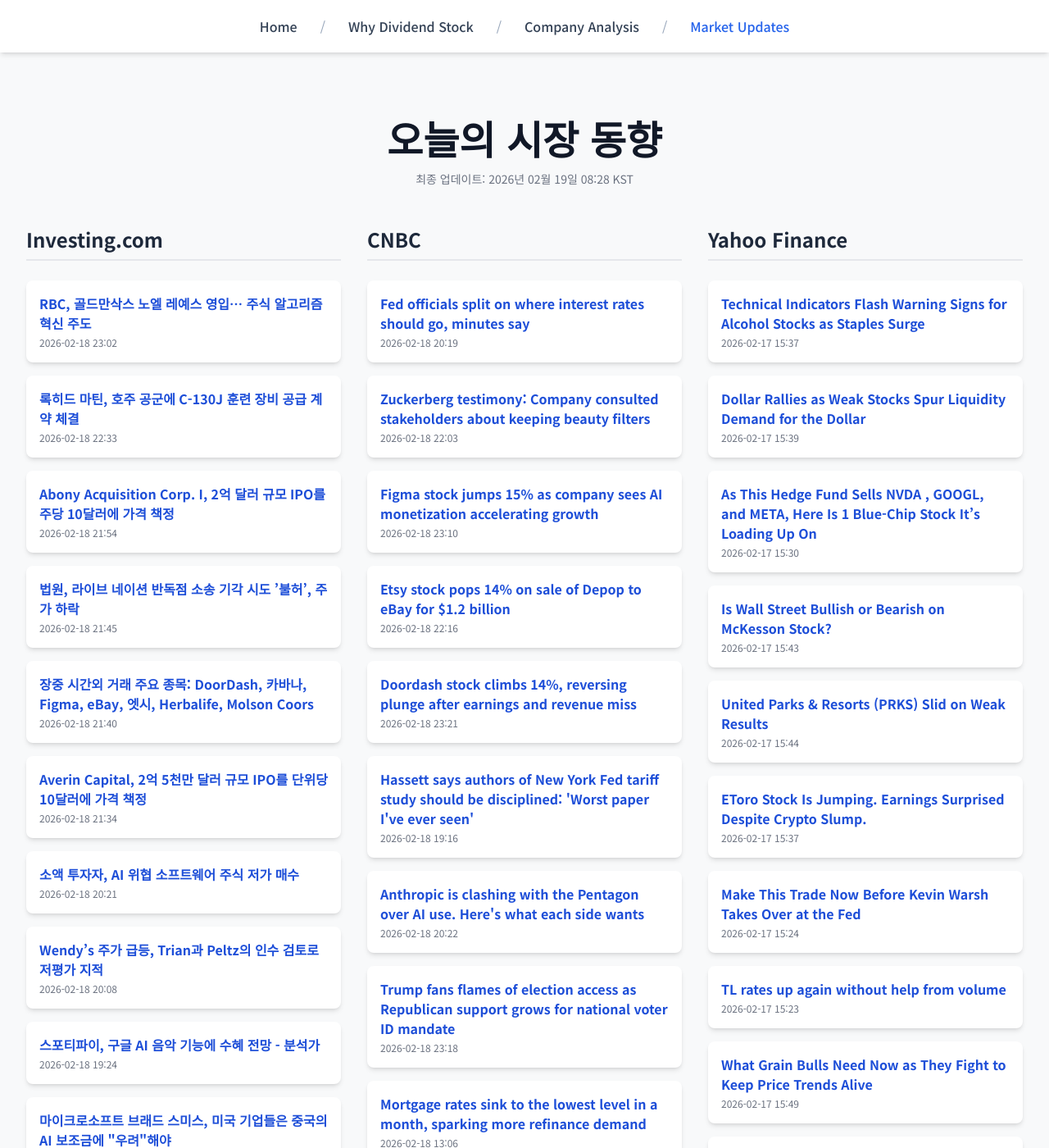
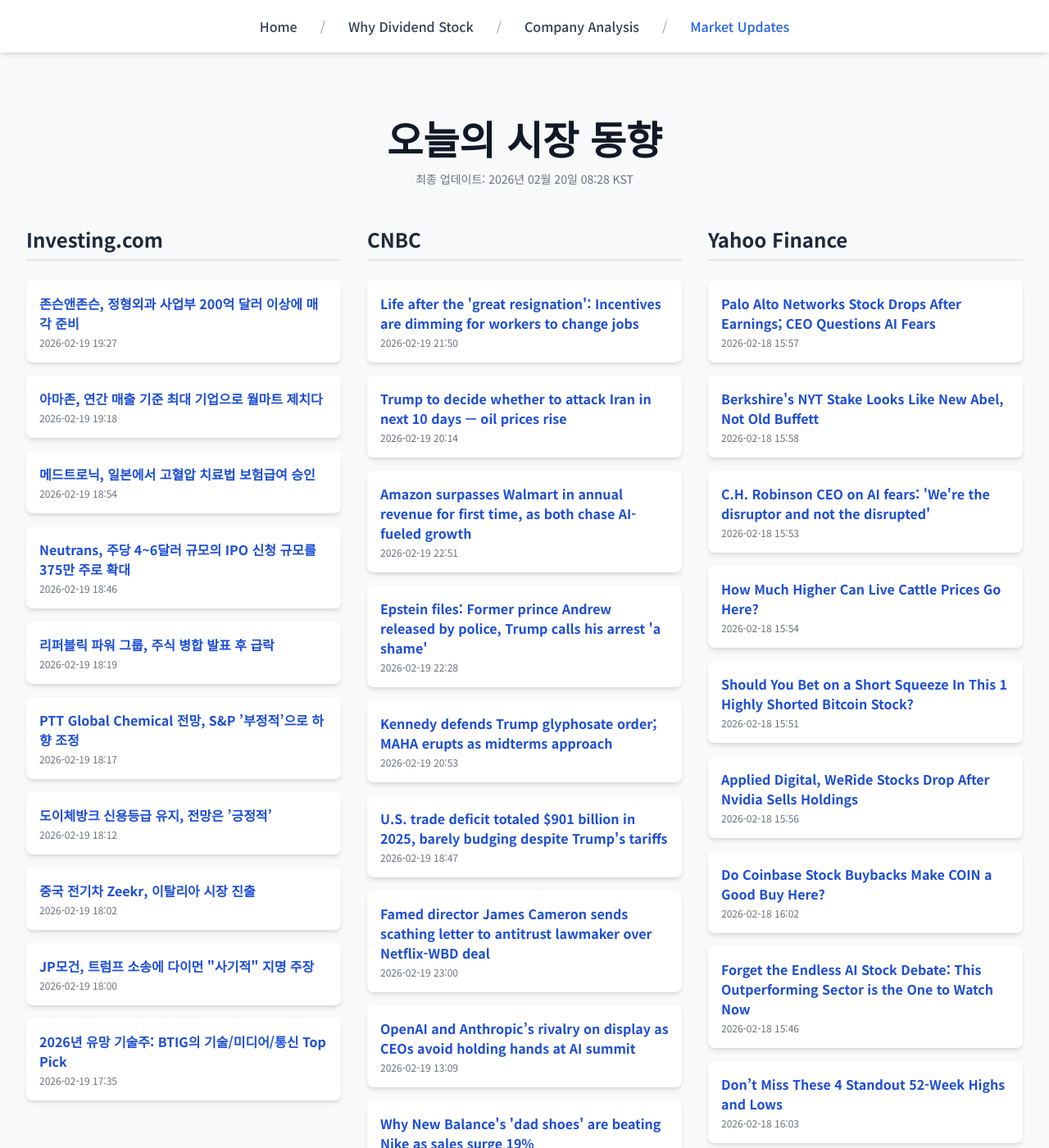
Before and after one commit to Kay-Hwang/my-company-analysis, a Jekyll site: the page built from market-updates.html, in a window 1280 px wide and 1400 px high. Shown: the whole window at 82% size. Built offline with Jekyll 4.4.1, drawn with Linux system fonts in a browser that asks for light colours; nearby versions of some CDN libraries; a script that is not in the unit is left out; some of the changed text lies outside the part shown.

Commit message:
Update daily data

```diff
--- a/_data/latest_data.json
+++ b/_data/latest_data.json
@@ -1,190 +1,190 @@
 {
-  "lastUpdated": "2026년 02월 19일 08:28 KST",
+  "lastUpdated": "2026년 02월 20일 08:28 KST",
   "news": {
     "investing": [
       {
-        "title": "RBC, 골드만삭스 노엘 레예스 영입… 주식 알고리즘 혁신 주도",
-        "link": "https://kr.investing.com/news/stock-market-news/article-93CH-1830746",
-        "pubDate": "2026-02-18 23:02:37",
-        "summary": "RBC, 골드만삭스 노엘 레예스 영입… 주식 알고리즘 혁신 주도"
+        "title": "존슨앤존슨, 정형외과 사업부 200억 달러 이상에 매각 준비",
+        "link": "https://kr.investing.com/news/stock-market-news/article-93CH-1832528",
+        "pubDate": "2026-02-19 19:27:49",
+        "summary": "존슨앤존슨, 정형외과 사업부 200억 달러 이상에 매각 준비"
       },
       {
-        "title": "록히드 마틴, 호주 공군에 C-130J 훈련 장비 공급 계약 체결",
-        "link": "https://kr.investing.com/news/stock-market-news/article-93CH-1830723",
-        "pubDate": "2026-02-18 22:33:09",
-        "summary": "록히드 마틴, 호주 공군에 C-130J 훈련 장비 공급 계약 체결"
+        "title": "아마존, 연간 매출 기준 최대 기업으로 월마트 제치다",
+        "link": "https://kr.investing.com/news/stock-market-news/article-1832524",
+        "pubDate": "2026-02-19 19:18:23",
+        "summary": "아마존, 연간 매출 기준 최대 기업으로 월마트 제치다"
       },
       {
-        "title": "Abony Acquisition Corp. I, 2억 달러 규모 IPO를 주당 10달러에 가격 책정",
-        "link": "https://kr.investing.com/news/stock-market-news/article-432SI-1830669",
-        "pubDate": "2026-02-18 21:54:05",
-        "summary": "Abony Acquisition Corp. I, 2억 달러 규모 IPO를 주당 10달러에 가격 책정"
+        "title": "메드트로닉, 일본에서 고혈압 치료법 보험급여 승인",
+        "link": "https://kr.investing.com/news/stock-market-news/article-93CH-1832501",
+        "pubDate": "2026-02-19 18:54:15",
+        "summary": "메드트로닉, 일본에서 고혈압 치료법 보험급여 승인"
       },
       {
-        "title": "법원, 라이브 네이션 반독점 소송 기각 시도 ’불허’, 주가 하락",
-        "link": "https://kr.investing.com/news/stock-market-news/article-93CH-1830645",
-        "pubDate": "2026-02-18 21:45:34",
-        "summary": "법원, 라이브 네이션 반독점 소송 기각 시도 ’불허’, 주가 하락"
+        "title": "Neutrans, 주당 4~6달러 규모의 IPO 신청 규모를 375만 주로 확대",
+        "link": "https://kr.investing.com/news/stock-market-news/article-432SI-1832498",
+        "pubDate": "2026-02-19 18:46:08",
+        "summary": "Neutrans, 주당 4~6달러 규모의 IPO 신청 규모를 375만 주로 확대"
       },
       {
-        "title": "장중 시간외 거래 주요 종목: DoorDash, 카바나, Figma, eBay, 엣시, Herbalife, Molson Coors",
-        "link": "https://kr.investing.com/news/stock-market-news/article-432SI-1830625",
-        "pubDate": "2026-02-18 21:40:03",
-        "summary": "장중 시간외 거래 주요 종목: DoorDash, 카바나, Figma, eBay, 엣시, Herbalife, Molson Coors"
+        "title": "리퍼블릭 파워 그룹, 주식 병합 발표 후 급락",
+        "link": "https://kr.investing.com/news/stock-market-news/article-93CH-1832487",
+        "pubDate": "2026-02-19 18:19:57",
+        "summary": "리퍼블릭 파워 그룹, 주식 병합 발표 후 급락"
       },
       {
-        "title": "Averin Capital, 2억 5천만 달러 규모 IPO를 단위당 10달러에 가격 책정",
-        "link": "https://kr.investing.com/news/stock-market-news/article-432SI-1830614",
-        "pubDate": "2026-02-18 21:34:04",
-        "summary": "Averin Capital, 2억 5천만 달러 규모 IPO를 단위당 10달러에 가격 책정"
+        "title": "PTT Global Chemical 전망, S&P ’부정적’으로 하향 조정",
+        "link": "https://kr.investing.com/news/stock-market-news/article-93CH-1832484",
+        "pubDate": "2026-02-19 18:17:04",
+        "summary": "PTT Global Chemical 전망, S&P ’부정적’으로 하향 조정"
       },
       {
-        "title": "소액 투자자, AI 위협 소프트웨어 주식 저가 매수",
-        "link": "https://kr.investing.com/news/stock-market-news/article-93CH-1830501",
-        "pubDate": "2026-02-18 20:21:08",
-        "summary": "소액 투자자, AI 위협 소프트웨어 주식 저가 매수"
+        "title": "도이체방크 신용등급 유지, 전망은 ’긍정적’",
+        "link": "https://kr.investing.com/news/stock-market-news/article-93CH-1832480",
+        "pubDate": "2026-02-19 18:12:47",
+        "summary": "도이체방크 신용등급 유지, 전망은 ’긍정적’"
       },
       {
-        "title": "Wendy’s 주가 급등, Trian과 Peltz의 인수 검토로 저평가 지적",
-        "link": "https://kr.investing.com/news/stock-market-news/article-1830488",
-        "pubDate": "2026-02-18 20:08:05",
-        "summary": "Wendy’s 주가 급등, Trian과 Peltz의 인수 검토로 저평가 지적"
+        "title": "중국 전기차 Zeekr, 이탈리아 시장 진출",
+        "link": "https://kr.investing.com/news/stock-market-news/article-93CH-1832468",
+        "pubDate": "2026-02-19 18:02:59",
+        "summary": "중국 전기차 Zeekr, 이탈리아 시장 진출"
       },
       {
-        "title": "스포티파이, 구글 AI 음악 기능에 수혜 전망 - 분석가",
-        "link": "https://kr.investing.com/news/stock-market-news/article-93CH-1830462",
-        "pubDate": "2026-02-18 19:24:08",
-        "summary": "스포티파이, 구글 AI 음악 기능에 수혜 전망 - 분석가"
+        "title": "JP모건, 트럼프 소송에 다이먼 \"사기적\" 지명 주장",
+        "link": "https://kr.investing.com/news/stock-market-news/article-93CH-1832466",
+        "pubDate": "2026-02-19 18:00:54",
+        "summary": "JP모건, 트럼프 소송에 다이먼 \"사기적\" 지명 주장"
       },
       {
-        "title": "마이크로소프트 브래드 스미스, 미국 기업들은 중국의 AI 보조금에 \"우려\"해야",
-        "link": "https://kr.investing.com/news/stock-market-news/article-1830391",
-        "pubDate": "2026-02-18 18:23:13",
-        "summary": "마이크로소프트 브래드 스미스, 미국 기업들은 중국의 AI 보조금에 \"우려\"해야"
+        "title": "2026년 유망 기술주: BTIG의 기술/미디어/통신 Top Pick",
+        "link": "https://kr.investing.com/news/stock-market-news/article-93CH-1832453",
+        "pubDate": "2026-02-19 17:35:19",
+        "summary": "2026년 유망 기술주: BTIG의 기술/미디어/통신 Top Pick"
       }
     ],
     "cnbc": [
       {
-        "title": "Fed officials split on where interest rates should go, minutes say",
-        "link": "https://www.cnbc.com/2026/02/18/fed-minutes-january-2026.html",
-        "pubDate": "Wed, 18 Feb 2026 20:19:23 GMT",
-        "summary": "The Federal Reserve on Wednesday released minutes from its Jan. 27-28 meeting."
+        "title": "Life after the 'great resignation': Incentives are dimming for workers to change jobs",
+        "link": "https://www.cnbc.com/2026/02/19/life-after-the-great-resignation-incentives-are-dimming-for-workers-to-change-jobs.html",
+        "pubDate": "Thu, 19 Feb 2026 21:50:32 GMT",
+        "summary": "The disparity between average annual pay increases for those staying in their jobs and for those leaving has all but collapsed."
       },
       {
-        "title": "Zuckerberg testimony: Company consulted stakeholders about keeping beauty filters",
-        "link": "https://www.cnbc.com/2026/02/18/meta-mark-zuckerberg-social-media-safety-trial.html",
-        "pubDate": "Wed, 18 Feb 2026 22:03:40 GMT",
-        "summary": "Meta CEO Mark Zuckerberg took the stand in a closely watched social media and safety trial that could reshape the industry."
+        "title": "Trump to decide whether to attack Iran in next 10 days — oil prices rise",
+        "link": "https://www.cnbc.com/2026/02/19/trump-to-decide-whether-to-attack-iran-in-next-10-days-oil-prices-jump.html",
+        "pubDate": "Thu, 19 Feb 2026 20:14:49 GMT",
+        "summary": "The U.S. has launched a major military buildup in the Middle East is it threatens Iran with potential military strikes."
       },
       {
-        "title": "Figma stock jumps 15% as company sees AI monetization accelerating growth",
-        "link": "https://www.cnbc.com/2026/02/18/figma-fig-q4-earnings-report-2025.html",
-        "pubDate": "Wed, 18 Feb 2026 23:10:32 GMT",
-        "summary": "The design software company maintained its gross margin even as more people adopted the Figma Make artificial intelligence tool."
+        "title": "Amazon surpasses Walmart in annual revenue for first time, as both chase AI-fueled growth",
+        "link": "https://www.cnbc.com/2026/02/19/amazon-revenue-passes-walmart-earnings-reports.html",
+        "pubDate": "Thu, 19 Feb 2026 22:51:37 GMT",
+        "summary": "The shuffle underscores the rivalry between the two retailers, particularly as Walmart expands its advertising and third-party marketplace businesses."
       },
       {
-        "title": "Etsy stock pops 14% on sale of Depop to eBay for $1.2 billion",
-        "link": "https://www.cnbc.com/2026/02/18/ebay-buying-depop-etsy.html",
-        "pubDate": "Wed, 18 Feb 2026 22:16:52 GMT",
-        "summary": "Etsy, which bought Depop nearly five years ago, said the deal would allow it to focus on its core marketplace business."
+        "title": "Epstein files: Former prince Andrew released by police, Trump calls his arrest 'a shame'",
+        "link": "https://www.cnbc.com/2026/02/19/epstein-files-former-prince-andrew-police-released-arrest.html",
+        "pubDate": "Thu, 19 Feb 2026 22:28:58 GMT",
+        "summary": "President Donald Trump said the arrest of Andrew Mountbatten-Windsor, the brother of King Charles III, was \"very sad\" and \"so bad for the royal family.\""
       },
       {
-        "title": "Doordash stock climbs 14%, reversing plunge after earnings and revenue miss",
-        "link": "https://www.cnbc.com/2026/02/18/doordash-dash-q4-2025-earnings.html",
-        "pubDate": "Wed, 18 Feb 2026 23:21:02 GMT",
-        "summary": "Investors have raised concerns over the company's ambitious investing plans as it ramps up its artificial intelligence and autonomous tech"
+        "title": "Kennedy defends Trump glyphosate order; MAHA erupts as midterms approach",
+        "link": "https://www.cnbc.com/2026/02/19/trump-kennedy-glyphosate-maha-midterms-rfk-jr.html",
+        "pubDate": "Thu, 19 Feb 2026 20:53:50 GMT",
+        "summary": "President Donald Trump on Wednesday invoked the Defense Production Act to spur the domestic production of glyphosate and elemental phosphorus."
       },
       {
-        "title": "Hassett says authors of New York Fed tariff study should be disciplined: 'Worst paper I've ever seen'",
-        "link": "https://www.cnbc.com/2026/02/18/hassett-says-authors-of-new-york-fed-tariff-study-should-be-disciplined-worst-paper-ive-ever-seen.html",
-        "pubDate": "Wed, 18 Feb 2026 19:16:09 GMT",
-        "summary": "The NEC director ripped the report, saying that central bank researchers ignored key aspects of how the duties worked"
+        "title": "U.S. trade deficit totaled $901 billion in 2025, barely budging despite Trump's tariffs",
+        "link": "https://www.cnbc.com/2026/02/19/us-trade-deficit-totaled-901-billion-in-2025-despite-trumps-tariffs.html",
+        "pubDate": "Thu, 19 Feb 2026 18:47:02 GMT",
+        "summary": "The U.S. trade deficit swelled in December, closing out a year in which the imbalance was essentially unchanged."
       },
       {
-        "title": "Anthropic is clashing with the Pentagon over AI use. Here's what each side wants",
-        "link": "https://www.cnbc.com/2026/02/18/anthropic-pentagon-ai-defense-war-surveillance.html",
-        "pubDate": "Wed, 18 Feb 2026 20:22:45 GMT",
-        "summary": "Anthropic landed a $200 million Defense contract last year, as did AI rivals OpenAI, Google and xAI."
+        "title": "Famed director James Cameron sends scathing letter to antitrust lawmaker over Netflix-WBD deal",
+        "link": "https://www.cnbc.com/2026/02/19/netflix-wbd-james-cameron-sends-scathing-letter-to-antitrust-lawmaker.html",
+        "pubDate": "Thu, 19 Feb 2026 23:00:07 GMT",
+        "summary": "James Cameron, award-winning director of \"Avatar\" and \"Titanic,\" calls Netflix's proposed acquisition of WBD assets \"disastrous\" for the theater business."
       },
       {
-        "title": "Trump fans flames of election access as Republican support grows for national voter ID mandate",
-        "link": "https://www.cnbc.com/2026/02/18/trump-elections-save-act-congress-voter-id.html",
-        "pubDate": "Wed, 18 Feb 2026 23:18:33 GMT",
-        "summary": "President Donald Trump wants a national voter ID requirement, a mandate he wants to impose via executive order."
+        "title": "OpenAI and Anthropic’s rivalry on display as CEOs avoid holding hands at AI summit",
+        "link": "https://www.cnbc.com/2026/02/19/openai-sam-altman-anthropic-dario-amodei-india-ai-summit.html",
+        "pubDate": "Thu, 19 Feb 2026 13:09:06 GMT",
+        "summary": "OpenAI’s Sam Altman and Anthropic’s Dario Amodei had an awkward moment at a major AI summit, with the two CEOs of competing AI giants opting not to link hands."
       },
       {
-        "title": "Mortgage rates sink to the lowest level in a month, sparking more refinance demand",
-        "link": "https://www.cnbc.com/2026/02/18/mortgage-rates-sink-to-the-lowest-level-in-a-month-sparking-more-refinance-demand.html",
-        "pubDate": "Wed, 18 Feb 2026 13:06:14 GMT",
-        "summary": "Mortgage rates dropped again last week, sparking a small jump in refinancing, but potential buyers were not impressed."
+        "title": "Why New Balance's 'dad shoes' are beating Nike as sales surge 19%",
+        "link": "https://www.cnbc.com/2026/02/19/new-balance-2025-sales-jump-19percent-as-brand-takes-share-from-nike.html",
+        "pubDate": "Thu, 19 Feb 2026 13:30:01 GMT",
+        "summary": "New Balance grew sales 19% to $9.2 billion in 2025 as its emphasis on street-wear styles and performance resonate with a wide range of shoppers."
       },
       {
-        "title": "The 'boomcession': Why Americans feel left behind by a growing economy",
-        "link": "https://www.cnbc.com/2026/02/18/boomcession-econonomy-gdp-recession-consumer-sentiment.html",
-        "pubDate": "Wed, 18 Feb 2026 13:56:56 GMT",
-        "summary": "A combination of the words \"boom\" and \"recession\" can help explain why Americans feel so sour about a growing economy."
+        "title": "Democrats pick Virginia Gov. Spanberger to give State of the Union rebuttal",
+        "link": "https://www.cnbc.com/2026/02/19/democrats-pick-gov-spanberger-to-give-state-of-the-union-rebuttal-.html",
+        "pubDate": "Thu, 19 Feb 2026 19:57:53 GMT",
+        "summary": "President Donald Trump will address the nation on Tuesday amid sagging poll numbers."
       }
     ],
     "yahoo": [
       {
-        "title": "Technical Indicators Flash Warning Signs for Alcohol Stocks as Staples Surge",
-        "link": "https://www.barrons.com/articles/parabolic-move-staples-alcohol-stocks-2bd0e724?siteid=yhoof2&yptr=yahoo",
-        "pubDate": "2026-02-17T15:37:00Z",
-        "summary": "Technical Indicators Flash Warning Signs for Alcohol Stocks as Staples Surge"
+        "title": "Palo Alto Networks Stock Drops After Earnings; CEO Questions AI Fears",
+        "link": "https://www.wsj.com/livecoverage/stock-market-today-dow-sp-500-nasdaq-02-18-2026/card/palo-alto-networks-stock-drops-after-earnings-ceo-questions-ai-fears-Zbh2TAoRo0jimeJMwe84?siteid=yhoof2&yptr=yahoo",
+        "pubDate": "2026-02-18T15:57:05Z",
+        "summary": "Palo Alto Networks Stock Drops After Earnings; CEO Questions AI Fears"
       },
       {
-        "title": "Dollar Rallies as Weak Stocks Spur Liquidity Demand for the Dollar",
-        "link": "https://finance.yahoo.com/news/dollar-rallies-weak-stocks-spur-153929166.html",
-        "pubDate": "2026-02-17T15:39:29Z",
-        "summary": "Dollar Rallies as Weak Stocks Spur Liquidity Demand for the Dollar"
+        "title": "Berkshire's NYT Stake Looks Like New Abel, Not Old Buffett",
+        "link": "https://finance.yahoo.com/news/berkshires-nyt-stake-looks-abel-155826200.html",
+        "pubDate": "2026-02-18T15:58:26Z",
+        "summary": "Berkshire's NYT Stake Looks Like New Abel, Not Old Buffett"
       },
       {
-        "title": "As This Hedge Fund Sells NVDA , GOOGL, and META, Here Is 1 Blue-Chip Stock It’s Loading Up On",
-        "link": "https://finance.yahoo.com/news/hedge-fund-sells-nvda-googl-153024862.html",
-        "pubDate": "2026-02-17T15:30:24Z",
-        "summary": "As This Hedge Fund Sells NVDA , GOOGL, and META, Here Is 1 Blue-Chip Stock It’s Loading Up On"
+        "title": "C.H. Robinson CEO on AI fears: 'We're the disruptor and not the disrupted'",
+        "link": "https://finance.yahoo.com/news/ch-robinson-ceo-on-ai-fears-were-the-disruptor-and-not-the-disrupted-155344465.html",
+        "pubDate": "2026-02-18T15:53:44Z",
+        "summary": "C.H. Robinson CEO on AI fears: 'We're the disruptor and not the disrupted'"
       },
       {
-        "title": "Is Wall Street Bullish or Bearish on McKesson Stock?",
-        "link": "https://finance.yahoo.com/news/wall-street-bullish-bearish-mckesson-154331587.html",
-        "pubDate": "2026-02-17T15:43:31Z",
-        "summary": "Is Wall Street Bullish or Bearish on McKesson Stock?"
+        "title": "How Much Higher Can Live Cattle Prices Go Here?",
+        "link": "https://finance.yahoo.com/news/much-higher-live-cattle-prices-155427674.html",
+        "pubDate": "2026-02-18T15:54:27Z",
+        "summary": "How Much Higher Can Live Cattle Prices Go Here?"
       },
       {
-        "title": "United Parks & Resorts (PRKS) Slid on Weak Results",
-        "link": "https://finance.yahoo.com/news/united-parks-resorts-prks-slid-154418761.html",
-        "pubDate": "2026-02-17T15:44:18Z",
-        "summary": "United Parks & Resorts (PRKS) Slid on Weak Results"
+        "title": "Should You Bet on a Short Squeeze In This 1 Highly Shorted Bitcoin Stock?",
+        "link": "https://finance.yahoo.com/news/bet-short-squeeze-1-highly-155114107.html",
+        "pubDate": "2026-02-18T15:51:14Z",
+        "summary": "Should You Bet on a Short Squeeze In This 1 Highly Shorted Bitcoin Stock?"
       },
       {
-        "title": "EToro Stock Is Jumping. Earnings Surprised Despite Crypto Slump.",
-        "link": "https://www.barrons.com/articles/etoro-earnings-stock-price-01bc0a38?siteid=yhoof2&yptr=yahoo",
-        "pubDate": "2026-02-17T15:37:00Z",
-        "summary": "EToro Stock Is Jumping. Earnings Surprised Despite Crypto Slump."
+        "title": "Applied Digital, WeRide Stocks Drop After Nvidia Sells Holdings",
+        "link": "https://www.wsj.com/livecoverage/stock-market-today-dow-sp-500-nasdaq-02-18-2026/card/applied-digital-weride-stocks-drop-after-nvidia-sells-holdings-3FyVlzUwkUx8CKfXHr65?siteid=yhoof2&yptr=yahoo",
+        "pubDate": "2026-02-18T15:56:56Z",
+        "summary": "Applied Digital, WeRide Stocks Drop After Nvidia Sells Holdings"
       },
       {
-        "title": "Make This Trade Now Before Kevin Warsh Takes Over at the Fed",
-        "link": "https://finance.yahoo.com/news/trade-now-kevin-warsh-takes-152401744.html",
-        "pubDate": "2026-02-17T15:24:01Z",
-        "summary": "Make This Trade Now Before Kevin Warsh Takes Over at the Fed"
+        "title": "Do Coinbase Stock Buybacks Make COIN a Good Buy Here?",
+        "link": "https://finance.yahoo.com/news/coinbase-stock-buybacks-coin-good-160223323.html",
+        "pubDate": "2026-02-18T16:02:23Z",
+        "summary": "Do Coinbase Stock Buybacks Make COIN a Good Buy Here?"
       },
       {
-        "title": "TL rates up again without help from volume",
-        "link": "https://finance.yahoo.com/news/tl-rates-again-without-help-152334773.html",
-        "pubDate": "2026-02-17T15:23:34Z",
-        "summary": "TL rates up again without help from volume"
+        "title": "Forget the Endless AI Stock Debate: This Outperforming Sector is the One to Watch Now",
+        "link": "https://finance.yahoo.com/news/forget-endless-ai-stock-debate-154600637.html",
+        "pubDate": "2026-02-18T15:46:00Z",
+        "summary": "Forget the Endless AI Stock Debate: This Outperforming Sector is the One to Watch Now"
       },
       {
-        "title": "What Grain Bulls Need Now as They Fight to Keep Price Trends Alive",
-        "link": "https://finance.yahoo.com/news/grain-bulls-now-fight-keep-154948696.html",
-        "pubDate": "2026-02-17T15:49:48Z",
-        "summary": "What Grain Bulls Need Now as They Fight to Keep Price Trends Alive"
+        "title": "Don’t Miss These 4 Standout 52-Week Highs and Lows",
+        "link": "https://finance.yahoo.com/news/don-t-miss-4-standout-160302809.html",
+        "pubDate": "2026-02-18T16:03:02Z",
+        "summary": "Don’t Miss These 4 Standout 52-Week Highs and Lows"
       },
       {
-        "title": "Eric Trump invests in Israeli drone maker XTEND's merger with Florida construction firm",
-        "link": "https://finance.yahoo.com/news/eric-trump-invests-israeli-drone-155137967.html",
-        "pubDate": "2026-02-17T15:51:37Z",
-        "summary": "Eric Trump invests in Israeli drone maker XTEND's merger with Florida construction firm"
+        "title": "J.B. Hunt ‘a little bit more positive’",
+        "link": "https://finance.yahoo.com/news/j-b-hunt-little-bit-154432446.html",
+        "pubDate": "2026-02-18T15:44:32Z",
+        "summary": "J.B. Hunt ‘a little bit more positive’"
       }
     ]
   }
```
